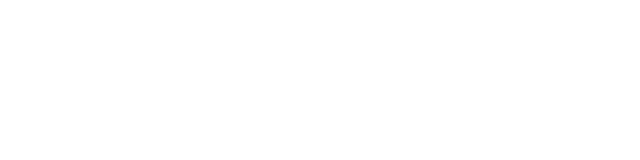
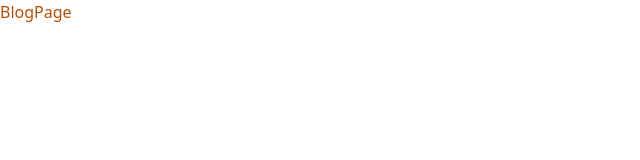
Before and after one commit to Dahmie87/portfolioIn3d, a React (Vite) app: page /blog in a window 1280 px wide. Shown: the top 160 px of the page, without its empty margins (0-640 px from the left). Built offline with nearby package versions, Linux system fonts and the light colour scheme.

Commit message:
test: blog page

```diff
--- a/src/App.tsx
+++ b/src/App.tsx
@@ -2,7 +2,7 @@
 import HomePage from "./pages/home";
 import BlogPage from "./pages/blog";
 import { BlurRevealStyles } from "./components/blur";
-import { BrowserRouter, Routes, Route, Link } from 'react-router-dom';
+import { BrowserRouter, Routes, Route, } from 'react-router-dom';
 
 
 function App() {
--- a/src/components/navbar.tsx
+++ b/src/components/navbar.tsx
@@ -1,4 +1,4 @@
-
+import { Link } from "react-router-dom";
 
 import { useState } from "react";
 
@@ -159,10 +159,10 @@
         ))}
 
         {/* CTA */}
-        <button className="nav-cta nav-in nav-in-5">
+        <Link to={'/blog'} className="nav-cta nav-in nav-in-5">
           <span className="cta-dot hidden lg:block" />
           <span>Contact Me</span>
-        </button>
+        </Link>
       </nav>
     </div>
   );
--- a/src/pages/blog.tsx
+++ b/src/pages/blog.tsx
@@ -1,8 +1,8 @@
-import React from 'react'
+
 
 const BlogPage = () => {
   return (
-    <div>BlogPage</div>
+    <div className="text-amber-700">BlogPage</div>
   )
 }
 
```
